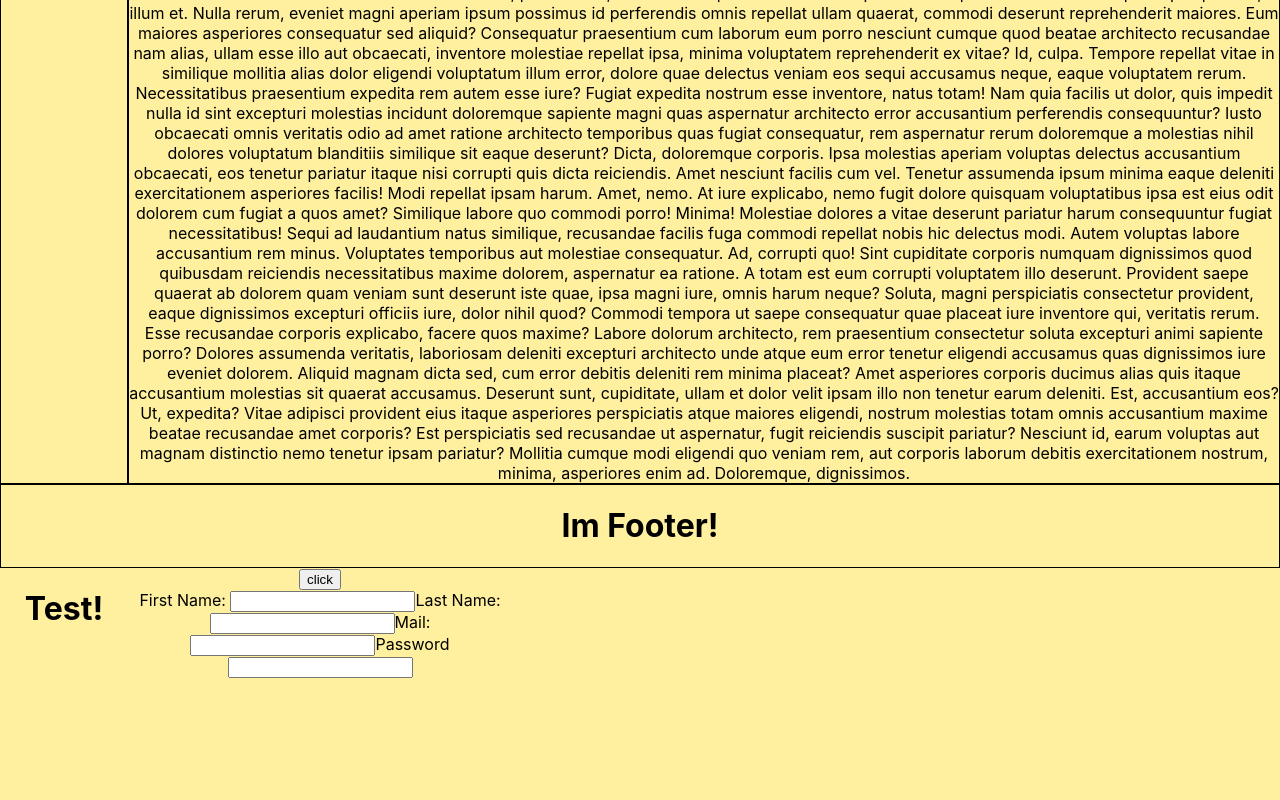
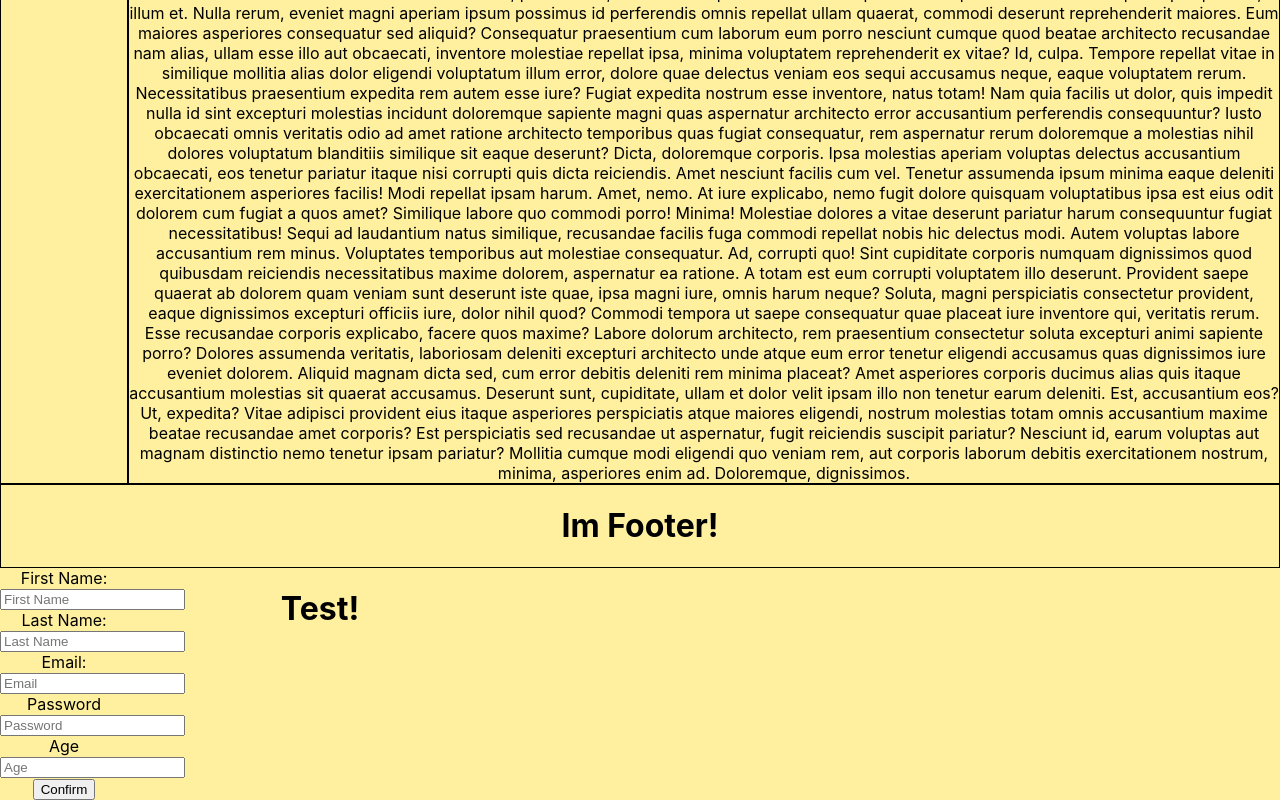
Before and after one commit to OshriTzagay/iVolunteer-FinalProject, a React (Create React App) app in the folder client/: page / in a window 1280 px wide. Shown: the part 2898-3698 px from the top of the page. Before the commit the page ends 3576 px from the top, so only its background shows below. Built offline with nearby package versions, Linux system fonts and the light colour scheme.

Commit message:
Added Register Auth

```diff
--- a/client/src/App.js
+++ b/client/src/App.js
@@ -2,6 +2,7 @@ import React, { useState } from "react";
 import logo from "./logo.svg";
 import "./App.css";
 import { AppRouter } from "./AppRouter";
+import UserContextProvider from "./Contexts/user-context";
 
 import { getPostsData } from "./Services/volPosts-service";
 import { UserRegister } from "./Components/parts/Register-Compo/User-Register";
@@ -9,13 +10,12 @@ import { UserRegister } from "./Components/parts/Register-Compo/User-Register";
 function App() {
   return (
     <div className="App">
-      <AppRouter/>
+      <UserContextProvider>
+        <AppRouter />
+        <UserRegister />
+      </UserContextProvider>
       <h1>Test!</h1>
-      <UserRegister/>
-
-
     </div>
-
   );
 }
 
--- a/client/src/Components/parts/Register-Compo/User-Register.jsx
+++ b/client/src/Components/parts/Register-Compo/User-Register.jsx
@@ -1,31 +1,64 @@
-import { useState } from "react"
+import { useContext, useState } from "react";
 import { userContext } from "../../../Contexts/user-context";
 import { registerUser } from "../../../Services/user-service";
 
-export const UserRegister = ()=>{
-let ojb={FirstName:"matan",LastName:"ysayas",Email:"sasas@asa",Password:"123455"}
-    const [User,setUser] = useState({})
+export const UserRegister = () => {
+  const { user, setUser } = useContext(userContext);
 
-    const AddUser = ()=>{
-        registerUser(ojb);
-    }
-    return(
-        <div>
-            <form>
-                <button onClick={AddUser}>click</button> <br />
+  const changingTheValue = (e) => {
+    user[e.target.name] = e.target.value;
+  };
 
-                <label>First Name: </label>
-                <input type="text" name="FirstName" id="" />
+  const AddUser = (e) => {
+    e.preventDefault();
+    setUser({ ...user });
+    console.log(user);
+    registerUser(user);
+  };
+  return (
+    <div>
+      <form>
+        <label>First Name: </label>
+        <input
+          type="text"
+          name="FirstName"
+          placeholder="First Name"
+          onChange={changingTheValue}
+        />
+        <label>Last Name: </label>
+        <input
+          type="text"
+          name="LastName"
+          placeholder="Last Name"
+          onChange={changingTheValue}
+        />
+        <label>Email: </label>
+        <input
+          type="text"
+          name="Email"
+          placeholder="Email"
+          onChange={changingTheValue}
+        />
+        <label>Password </label>
+        <input
+          type="password"
+          name="Password"
+          placeholder="Password"
+          onChange={changingTheValue}
+        />
+        <label>Age </label>
+        <input
+          type="number"
+          name="Age"
+          placeholder="Age"
+          maxLength={10}
+          onChange={changingTheValue}
+        />
 
-                <label>Last Name: </label>
-                <input type="text" name="LastName" id="" />
-
-                <label>Mail: </label>
-                <input type="text" name="Mail" id="" />
-
-                <label>Password </label>
-                <input type="text" name="Password" id="" />
-            </form>
-        </div>
-    )
-}
+        <button type="submit" onClick={AddUser}>
+          Confirm
+        </button>
+      </form>
+    </div>
+  );
+};
--- a/client/src/Contexts/user-context.js
+++ b/client/src/Contexts/user-context.js
@@ -1,7 +1,7 @@
 import {createContext, useState} from 'react';
 export const userContext=createContext();
 
- const userContextProvider =({children})=>{
+ const UserContextProvider =({children})=>{
     const [user,setUser]=useState({});
 
     return(
@@ -12,4 +12,4 @@ export const userContext=createContext();
 
 }
 
-export default userContextProvider;
+export default UserContextProvider;
--- a/client/src/Services/user-service.js
+++ b/client/src/Services/user-service.js
@@ -1,7 +1,7 @@
 const BASE_URL = "http://localhost:8000/users";
 
 export const registerUser = async (user) => {
-    console.log(user);
+  console.log(user);
   const options = {
     method: "POST",
     body: JSON.stringify({ ...user }),
@@ -11,7 +11,6 @@ export const registerUser = async (user) => {
     .then((res) => res.json())
     .catch((err) => console.log(err));
 };
-
 
 export const loginUser = async (user) => {
   const options = {
```
